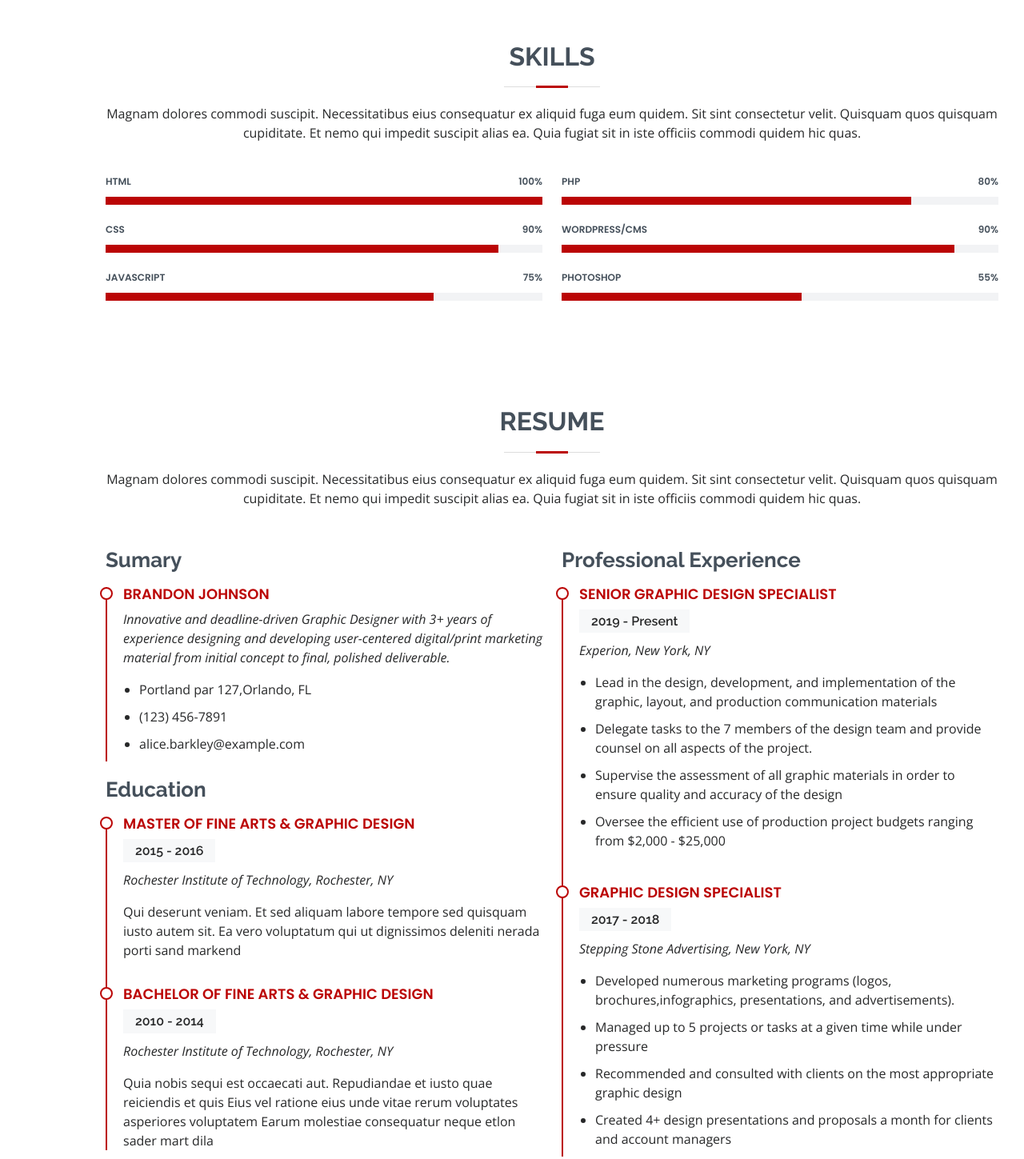
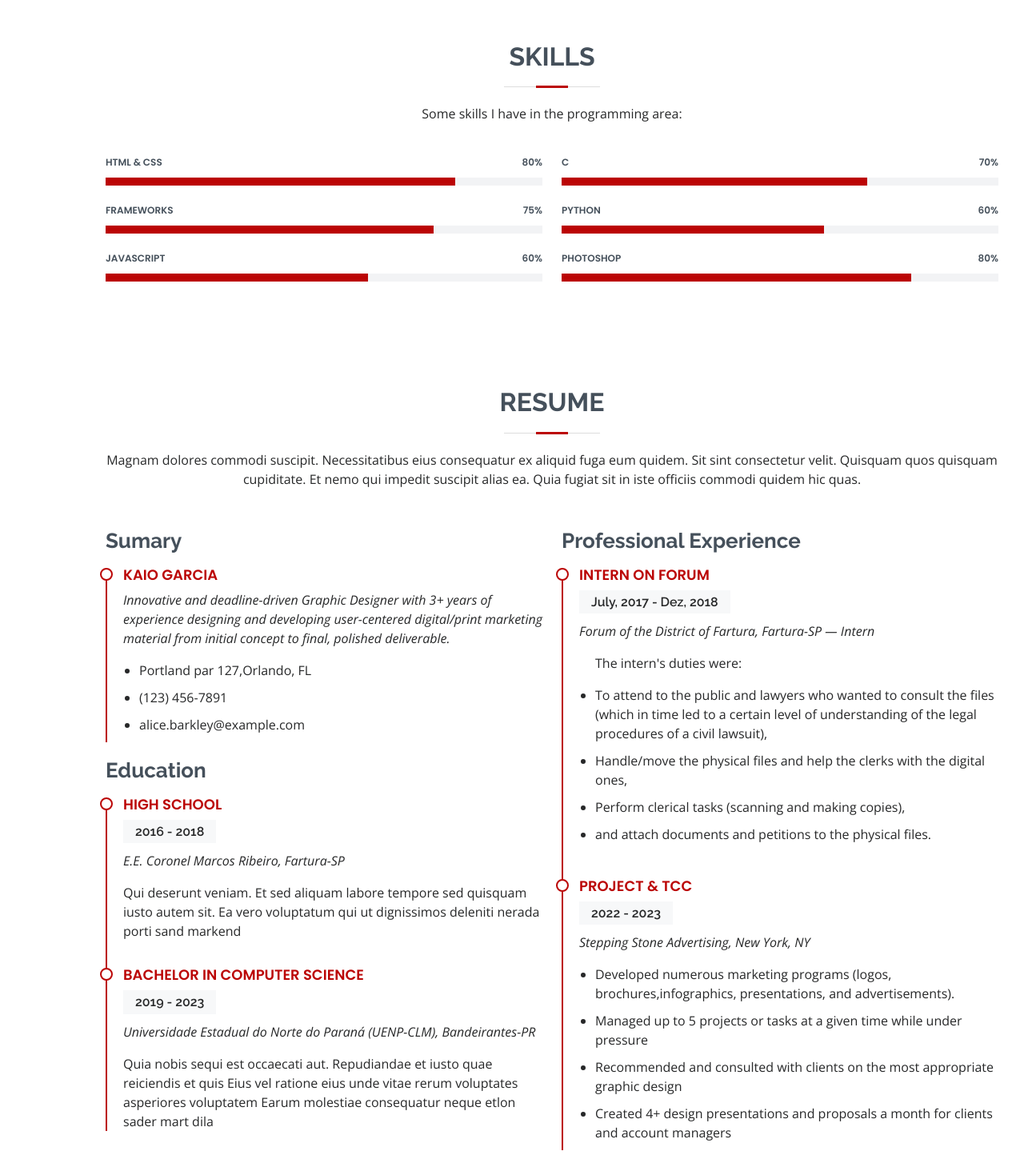
Before and after one commit to kaiofbgarcia/MyPersonalSite, a plain HTML site: page index.html in a window 1280 px wide. Shown: the part 1880-3329 px from the top of the page at 80% size. Drawn offline with nearby package versions, Linux system fonts and the light colour scheme.

```diff
--- a/index.html
+++ b/index.html
@@ -172,7 +172,7 @@
 
         <div class="section-title">
           <h2>Skills</h2>
-          <p>Magnam dolores commodi suscipit. Necessitatibus eius consequatur ex aliquid fuga eum quidem. Sit sint consectetur velit. Quisquam quos quisquam cupiditate. Et nemo qui impedit suscipit alias ea. Quia fugiat sit in iste officiis commodi quidem hic quas.</p>
+          <p>Some skills I have in the programming area:</p>
         </div>
 
         <div class="row skills-content">
@@ -180,23 +180,23 @@
           <div class="col-lg-6">
 
             <div class="progress">
-              <span class="skill">HTML <i class="val">100%</i></span>
+              <span class="skill">HTML & CSS <i class="val">80%</i></span>
               <div class="progress-bar-wrap">
-                <div class="progress-bar" role="progressbar" aria-valuenow="100" aria-valuemin="0" aria-valuemax="100"></div>
+                <div class="progress-bar" role="progressbar" aria-valuenow="80" aria-valuemin="0" aria-valuemax="100"></div>
               </div>
             </div>
 
             <div class="progress">
-              <span class="skill">CSS <i class="val">90%</i></span>
+              <span class="skill">Frameworks <i class="val">75%</i></span>
               <div class="progress-bar-wrap">
-                <div class="progress-bar" role="progressbar" aria-valuenow="90" aria-valuemin="0" aria-valuemax="100"></div>
+                <div class="progress-bar" role="progressbar" aria-valuenow="75" aria-valuemin="0" aria-valuemax="100"></div>
               </div>
             </div>
 
             <div class="progress">
-              <span class="skill">JavaScript <i class="val">75%</i></span>
+              <span class="skill">JavaScript <i class="val">60%</i></span>
               <div class="progress-bar-wrap">
-                <div class="progress-bar" role="progressbar" aria-valuenow="75" aria-valuemin="0" aria-valuemax="100"></div>
+                <div class="progress-bar" role="progressbar" aria-valuenow="60" aria-valuemin="0" aria-valuemax="100"></div>
               </div>
             </div>
 
@@ -205,23 +205,23 @@
           <div class="col-lg-6">
 
             <div class="progress">
-              <span class="skill">PHP <i class="val">80%</i></span>
+              <span class="skill">C <i class="val">70%</i></span>
               <div class="progress-bar-wrap">
-                <div class="progress-bar" role="progressbar" aria-valuenow="80" aria-valuemin="0" aria-valuemax="100"></div>
+                <div class="progress-bar" role="progressbar" aria-valuenow="70" aria-valuemin="0" aria-valuemax="100"></div>
               </div>
             </div>
 
             <div class="progress">
-              <span class="skill">WordPress/CMS <i class="val">90%</i></span>
+              <span class="skill">Python <i class="val">60%</i></span>
               <div class="progress-bar-wrap">
-                <div class="progress-bar" role="progressbar" aria-valuenow="90" aria-valuemin="0" aria-valuemax="100"></div>
+                <div class="progress-bar" role="progressbar" aria-valuenow="60" aria-valuemin="0" aria-valuemax="100"></div>
               </div>
             </div>
 
             <div class="progress">
-              <span class="skill">Photoshop <i class="val">55%</i></span>
+              <span class="skill">Photoshop <i class="val">80%</i></span>
               <div class="progress-bar-wrap">
-                <div class="progress-bar" role="progressbar" aria-valuenow="55" aria-valuemin="0" aria-valuemax="100"></div>
+                <div class="progress-bar" role="progressbar" aria-valuenow="80" aria-valuemin="0" aria-valuemax="100"></div>
               </div>
             </div>
 
@@ -245,7 +245,7 @@
           <div class="col-lg-6">
             <h3 class="resume-title">Sumary</h3>
             <div class="resume-item pb-0">
-              <h4>Brandon Johnson</h4>
+              <h4>Kaio Garcia</h4>
               <p><em>Innovative and deadline-driven Graphic Designer with 3+ years of experience designing and developing user-centered digital/print marketing material from initial concept to final, polished deliverable.</em></p>
               <ul>
                 <li>Portland par 127,Orlando, FL</li>
@@ -256,34 +256,35 @@
 
             <h3 class="resume-title">Education</h3>
             <div class="resume-item">
-              <h4>Master of Fine Arts &amp; Graphic Design</h4>
-              <h5>2015 - 2016</h5>
-              <p><em>Rochester Institute of Technology, Rochester, NY</em></p>
+              <h4>High School</h4>
+              <h5>2016 - 2018</h5>
+              <p><em>E.E. Coronel Marcos Ribeiro, Fartura-SP</em></p>
               <p>Qui deserunt veniam. Et sed aliquam labore tempore sed quisquam iusto autem sit. Ea vero voluptatum qui ut dignissimos deleniti nerada porti sand markend</p>
             </div>
             <div class="resume-item">
-              <h4>Bachelor of Fine Arts &amp; Graphic Design</h4>
-              <h5>2010 - 2014</h5>
-              <p><em>Rochester Institute of Technology, Rochester, NY</em></p>
+              <h4>Bachelor in Computer Science </h4>
+              <h5>2019 - 2023</h5>
+              <p><em>Universidade Estadual do Norte do Paraná (UENP-CLM), Bandeirantes-PR</em></p>
               <p>Quia nobis sequi est occaecati aut. Repudiandae et iusto quae reiciendis et quis Eius vel ratione eius unde vitae rerum voluptates asperiores voluptatem Earum molestiae consequatur neque etlon sader mart dila</p>
             </div>
           </div>
           <div class="col-lg-6">
             <h3 class="resume-title">Professional Experience</h3>
             <div class="resume-item">
-              <h4>Senior graphic design specialist</h4>
-              <h5>2019 - Present</h5>
-              <p><em>Experion, New York, NY </em></p>
+              <h4>Intern on Forum</h4>
+              <h5>July, 2017 - Dez, 2018</h5>
+              <p><em>Forum of the District of Fartura, Fartura-SP — Intern </em></p>
               <ul>
-                <li>Lead in the design, development, and implementation of the graphic, layout, and production communication materials</li>
-                <li>Delegate tasks to the 7 members of the design team and provide counsel on all aspects of the project. </li>
-                <li>Supervise the assessment of all graphic materials in order to ensure quality and accuracy of the design</li>
-                <li>Oversee the efficient use of production project budgets ranging from $2,000 - $25,000</li>
+                <p>The intern's duties were:</p>
+                <li>To attend to the public and lawyers who wanted to consult the files (which in time led to a certain level of understanding of the legal procedures of a civil lawsuit), </li>
+                <li>Handle/move the physical files and help the clerks with the digital ones, </li>
+                <li>Perform clerical tasks (scanning and making copies), </li>
+                <li>and attach documents and petitions to the physical files.</li>
               </ul>
             </div>
             <div class="resume-item">
-              <h4>Graphic design specialist</h4>
-              <h5>2017 - 2018</h5>
+              <h4>Project &amp; TCC</h4>
+              <h5>2022 - 2023</h5>
               <p><em>Stepping Stone Advertising, New York, NY</em></p>
               <ul>
                 <li>Developed numerous marketing programs (logos, brochures,infographics, presentations, and advertisements).</li>
@@ -459,12 +460,12 @@
 
           <div class="col-lg-4 col-md-6 portfolio-item filter-web">
             <div class="portfolio-wrap">
-              <img src="assets/img/portfolio/FaceRocognition.jpg" class="img-fluid" alt="">
+              <img src="assets/img/portfolio/FaceRecognition.png" class="img-fluid" alt="">
               <div class="portfolio-info">
                 <h4>Face Recognition (Python / OpenCV / MediaPipe)</h4>
                 <p>Random Programs</p>
                 <div class="portfolio-links">
-                  <a href="assets/img/portfolio/FaceRocognition.jpg" data-gallery="portfolioGallery" class="portfolio-lightbox" title="FaceRecognition"><i class="bx bx-plus"></i></a>
+                  <a href="assets/img/portfolio/FaceRecognition.png" data-gallery="portfolioGallery" class="portfolio-lightbox" title="FaceRecognition"><i class="bx bx-plus"></i></a>
                   <a href="https://github.com/kaiofbgarcia/FaceRecognition" title="GitHub"><i class="bx bx-link"></i></a>
                 </div>
               </div>
```
Also changed, not shown: assets/img/apple-touch-icon.png, assets/img/favicon.png, assets/img/portfolio/FaceRecognition.png (added).
